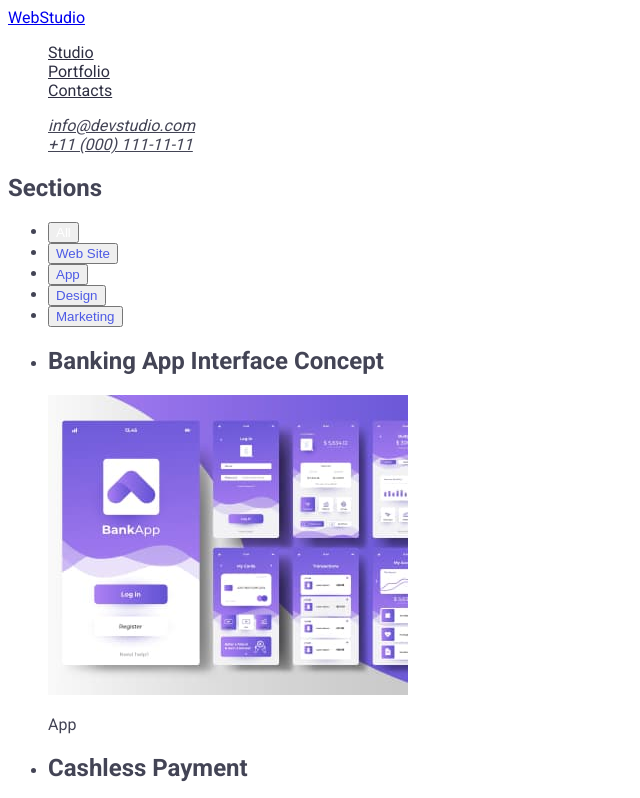
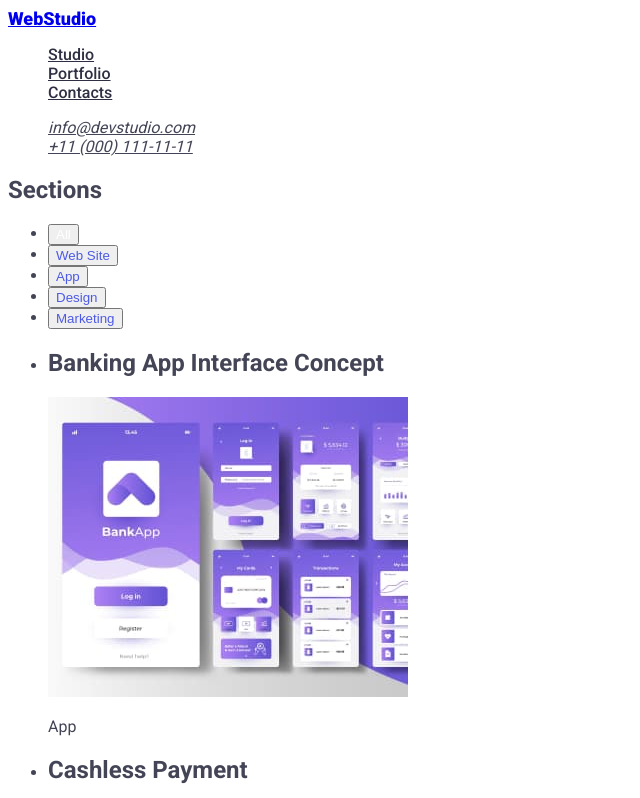
Before and after one commit to SnihurIlona/goit-markup-hw-02, a plain HTML site: page portfolio.html in a window 1280 px wide. Shown: the top 798 px of the page, without its empty margins (0-640 px from the left). Drawn offline with Linux system fonts and the light colour scheme.

Commit message:
Add font-weight, font-size and line-height for header

```diff
--- a/css/styles.css
+++ b/css/styles.css
@@ -5,7 +5,9 @@ body {
 
 /* Header */
 .header-logo {
-
+    font-weight: 800;
+        font-size: 18px;
+        line-height: 1,1;
 }
 
 /* List */
@@ -15,11 +17,17 @@ body {
 
 /* Header site */
 .header-site .link {
+    font-weight: 500;
+        font-size: 16px;
+        line-height: 1,5;
     color: #2E2F42;
 }
 
 /* Header-wrap */
 .header-wrap .link {
+    font-weight: 400;
+        font-size: 16px;
+        line-height: 1,5;
     color: #434455;
 }
 
```
